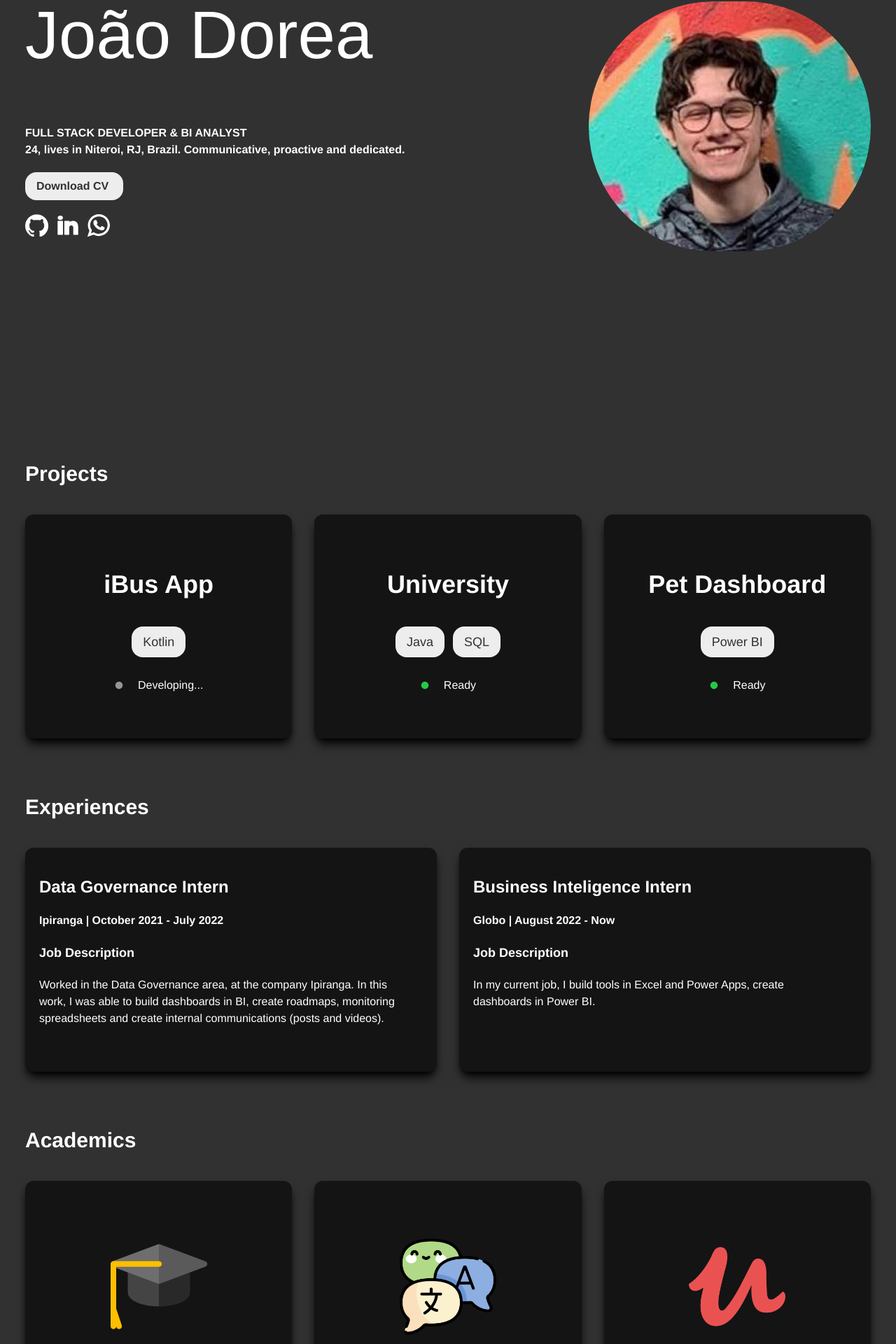
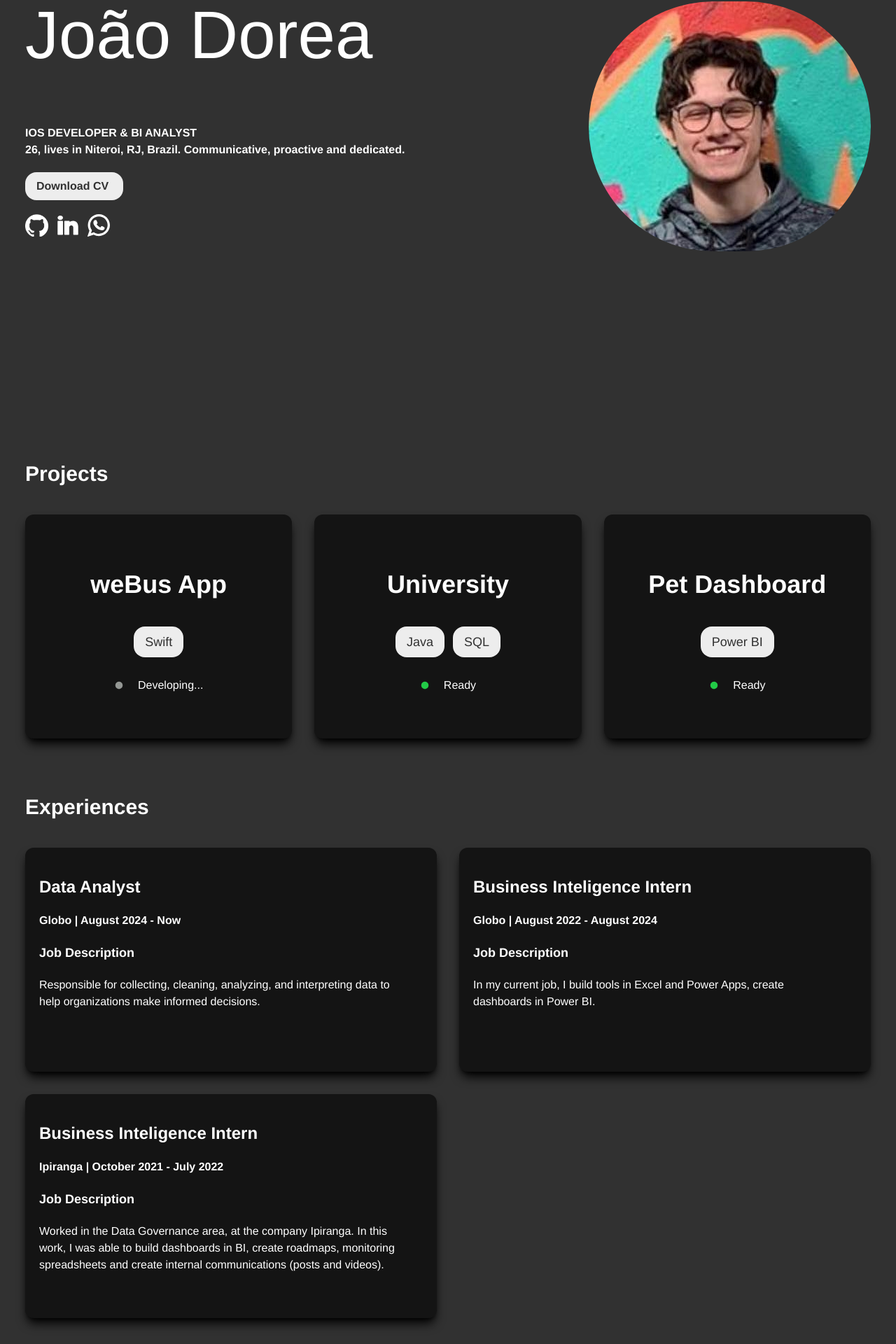
Before and after one commit to joaopdorea/tailwind-portfolio, a React (Create React App) app: page / in a window 1280 px wide. Shown: the part 294-2214 px from the top of the page at 70% size. Built offline with nearby package versions, Linux system fonts and the light colour scheme.

Commit message:
formatando as infos de privacidade v4

```diff
--- a/src/components/Experience.js
+++ b/src/components/Experience.js
@@ -20,11 +20,11 @@
         <div className={optionOver == 1 | optionOver == 4 ? "grid1-item bg-[#141414] rounded-xl h-80 shadow-lg shadow-black ease-in-out duration-500" :  "grid1-item bg-[#141414] rounded-xl h-80 shadow-lg shadow-black ease-in-out duration-500 opacity-100"} onMouseOver={() => handleOptionOver(1)}>
 
         <div className="mt-10 bg-[#141414]">
-        <b className="text-2xl bg-[#141414] ml-5"> Data Governance Intern</b>
+        <b className="text-2xl bg-[#141414] ml-5"> Data Analyst</b>
         </div>
 
         <div className="mt-5 bg-[#141414]">
-        <b className="text-md bg-[#141414] ml-5"> Ipiranga | October 2021 - July 2022</b>
+        <b className="text-md bg-[#141414] ml-5"> Globo | August 2024 - Now</b>
         </div>
 
         <div className="mt-5 bg-[#141414]">
@@ -32,7 +32,7 @@
         </div>
 
         <div className="mt-5 bg-[#141414]">
-        <p className="text-md bg-[#141414] ml-5 w-[90%]"> Worked in the Data Governance area, at the company Ipiranga. In this work, I was able to build dashboards in BI, create roadmaps, monitoring spreadsheets and create internal communications (posts and videos).</p>
+        <p className="text-md bg-[#141414] ml-5 w-[90%]"> Responsible for collecting, cleaning, analyzing, and interpreting data to help organizations make informed decisions.</p>
         </div>
 
 
@@ -47,7 +47,7 @@
 </div>
 
 <div className="mt-5 bg-[#141414]">
-<b className="text-md bg-[#141414] ml-5"> Globo | August 2022 - Now</b>
+<b className="text-md bg-[#141414] ml-5"> Globo | August 2022 - August 2024</b>
 </div>
 
 <div className="mt-5 bg-[#141414]">
@@ -57,6 +57,35 @@
 <div className="mt-5 bg-[#141414]">
 <p className="text-md bg-[#141414] ml-5 w-[90%]"> In my current job, I build tools in Excel and Power Apps, create dashboards in Power BI.</p>
 </div>
+
+
+
+
+
+
+</div>
+
+
+<div className={optionOver == 3 | optionOver == 4 ? "grid1-item bg-[#141414] rounded-xl h-80 shadow-lg shadow-black ease-in-out duration-500" :  "grid1-item bg-[#141414] rounded-xl h-80 shadow-lg shadow-black ease-in-out duration-500 opacity-100"} onMouseOver={() => handleOptionOver(2)}>
+
+<div className="mt-10 bg-[#141414]">
+<b className="text-2xl bg-[#141414] ml-5"> Business Inteligence Intern</b>
+</div>
+
+<div className="mt-5 bg-[#141414]">
+<b className="text-md bg-[#141414] ml-5"> Ipiranga | October 2021 - July 2022</b>
+</div>
+
+<div className="mt-5 bg-[#141414]">
+<b className="text-lg bg-[#141414] ml-5"> Job Description</b>
+</div>
+
+<div className="mt-5 bg-[#141414]">
+<p className="text-md bg-[#141414] ml-5 w-[90%]"> Worked in the Data Governance area, at the company Ipiranga. In this work, I was able to build dashboards in BI, create roadmaps, monitoring spreadsheets and create internal communications (posts and videos).</p>
+</div>
+
+
+
 
 
 
--- a/src/components/Profile.js
+++ b/src/components/Profile.js
@@ -13,9 +13,9 @@
       <div className = "flex-column text-center lg:text-start">
 
         <h1 className="text-8xl mb-20">João Dorea</h1>
-        <b className="">FULL STACK DEVELOPER & BI ANALYST</b>
+        <b className="">IOS DEVELOPER & BI ANALYST</b>
 
-        <p className="font-bold"> 24, lives in Niteroi, RJ, Brazil. Communicative, proactive and dedicated.
+        <p className="font-bold"> 26, lives in Niteroi, RJ, Brazil. Communicative, proactive and dedicated.
 
 </p>
 <div className="w-[50%] lg:w-[100%] ml-[33%] lg:ml-[0%] mt-5">
--- a/src/components/Project.js
+++ b/src/components/Project.js
@@ -29,9 +29,9 @@
 
             <div className= "mt-20 items-center bg-[#141414]">
 
-                <b className="text-4xl bg-[#141414]"> iBus App</b>
+                <b className="text-4xl bg-[#141414]"> weBus App</b>
                 <div className = "mt-10 flex flex-row justify-center bg-[#141414]">
-                    <div className="text-lg bg-[#ededed] text-[#313131] rounded-2xl pt-2 pb-2 pr-4 pl-4">Kotlin</div>
+                    <div className="text-lg bg-[#ededed] text-[#313131] rounded-2xl pt-2 pb-2 pr-4 pl-4">Swift</div>
 
 
                 </div>
```
